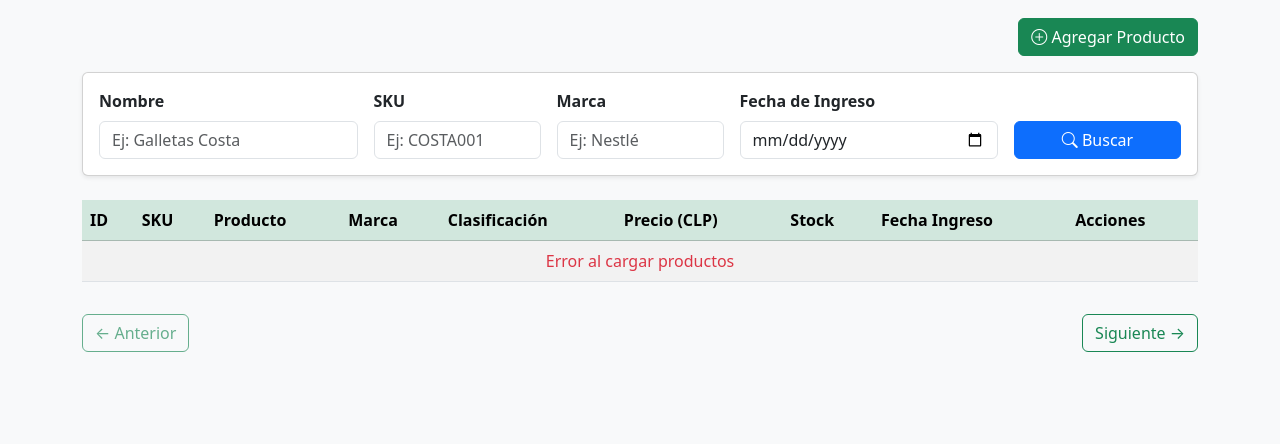
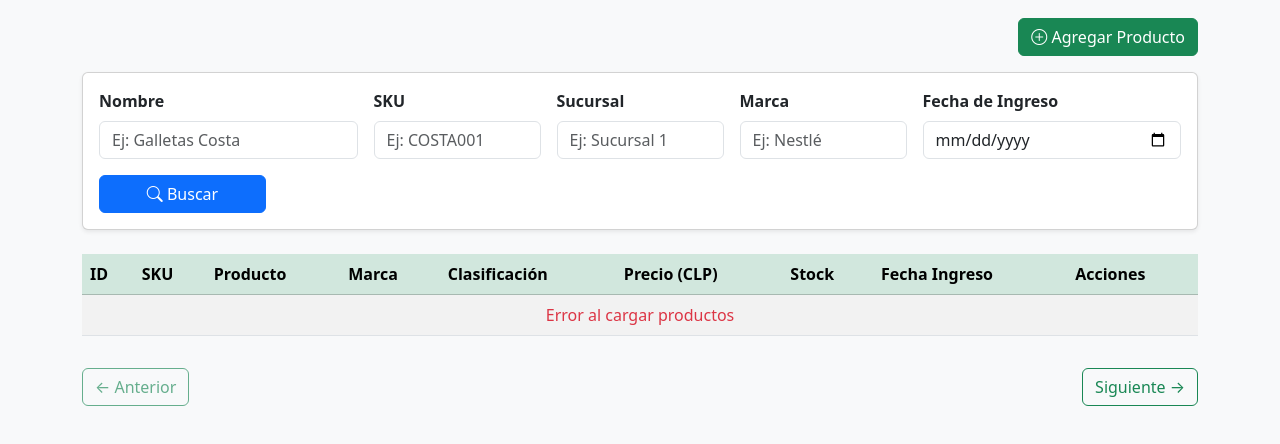
Before and after one commit to mbecerra2275/inventario, a plain HTML site: page frontend/productos.html in a window 1280 px wide. Shown: the part 78-522 px from the top of the page. Drawn offline with nearby package versions, Linux system fonts and the light colour scheme; no server answers.

Commit message:
actualizacion funcionando hasta el dia 29/10/25

```diff
--- a/frontend/productos.html
+++ b/frontend/productos.html
@@ -33,6 +33,10 @@
           <div class="col-md-2">
             <label class="form-label fw-semibold">SKU</label>
             <input type="text" id="filtroSKU" class="form-control" placeholder="Ej: COSTA001">
+          </div>
+          <div class="col-md-2">
+            <label class="form-label fw-semibold">Sucursal</label>
+            <input type="text" id="filtroSucursal" class="form-control" placeholder="Ej: Sucursal 1">
           </div>
           <div class="col-md-2">
             <label class="form-label fw-semibold">Marca</label>
```
Also changed, not shown: frontend/login.html (+1 -1 lines), 1 other file.
